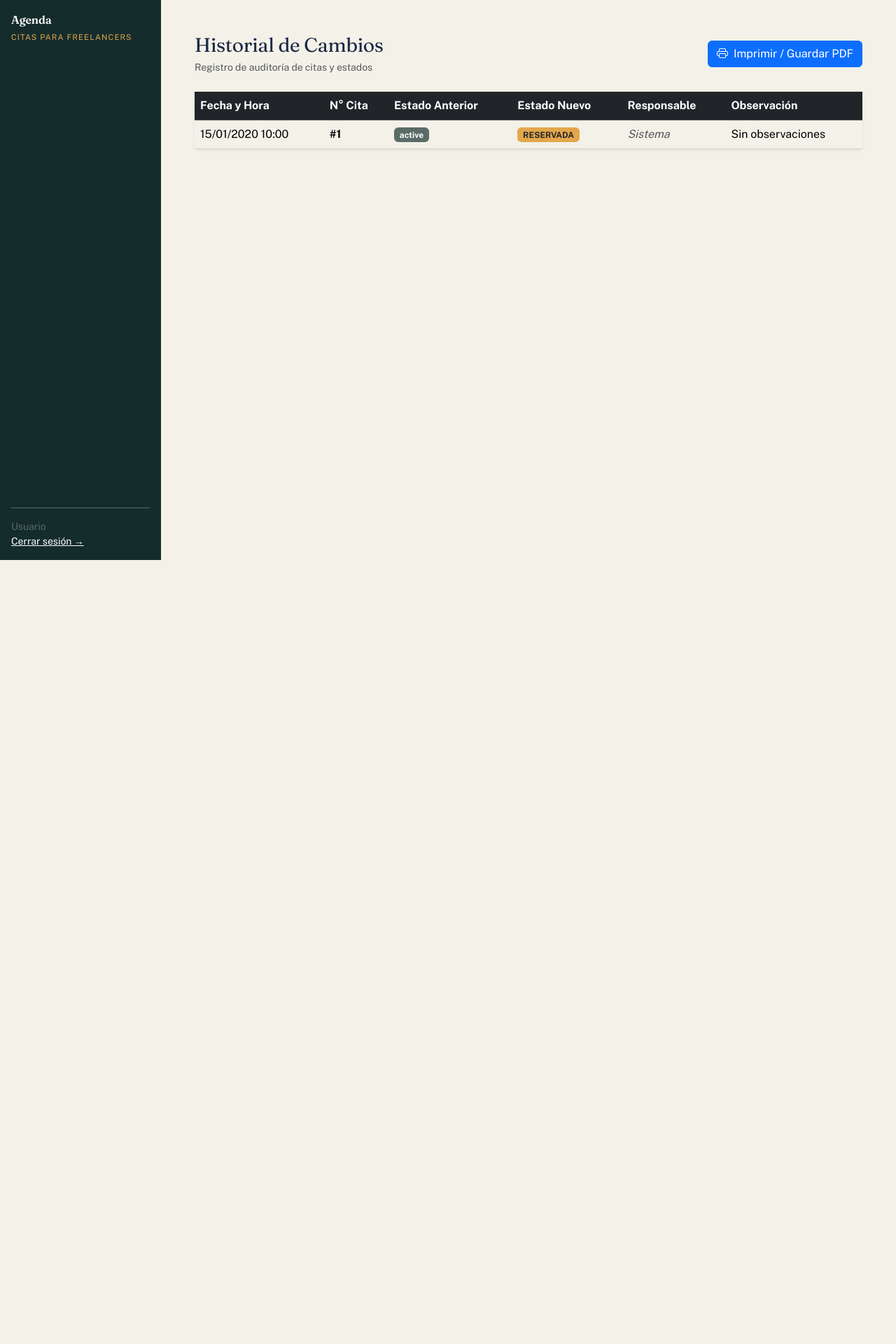
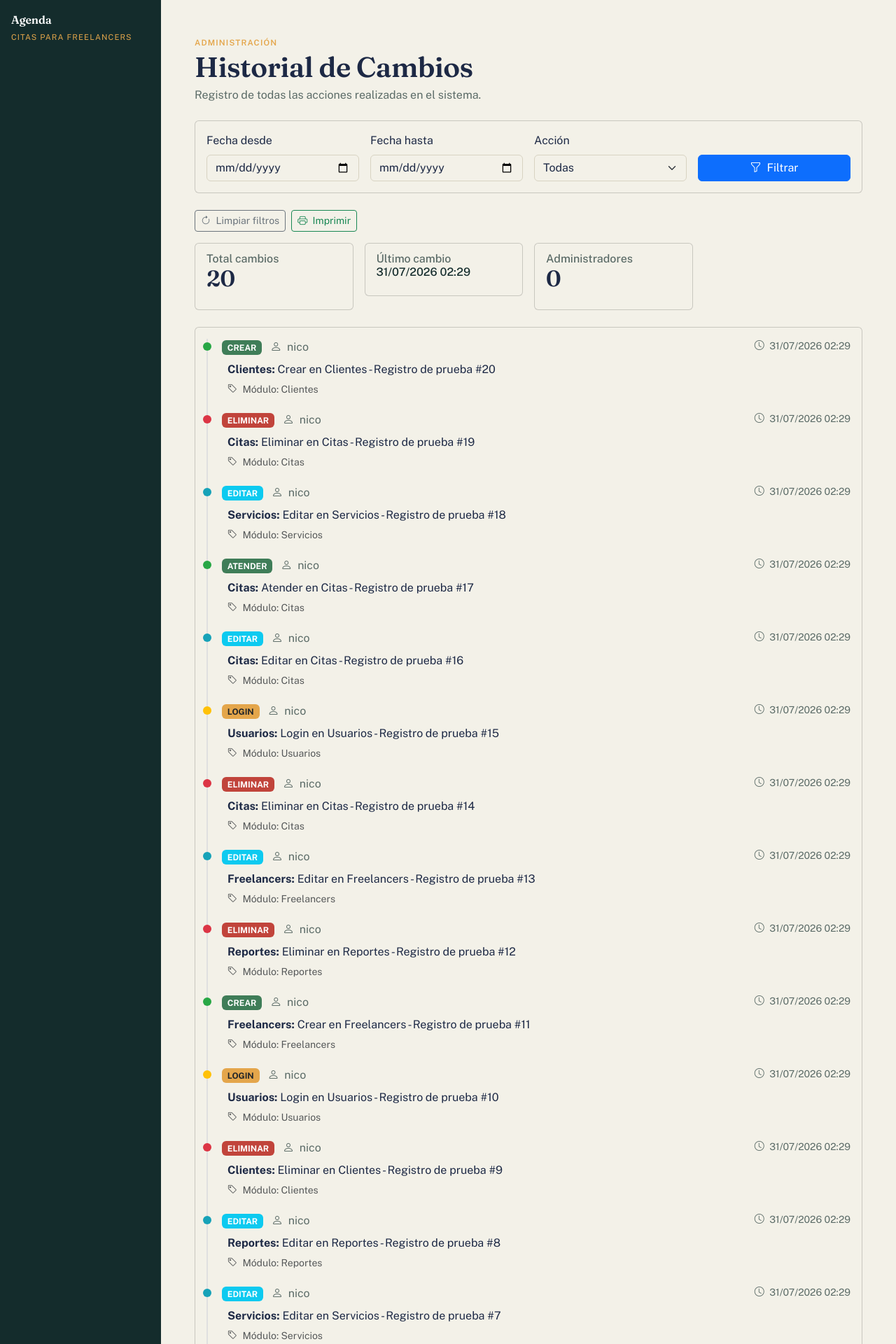
Before and after one commit to Nicole-cd/gestion-citas, a Django app: template gestionCitas/templates/admin/historial_cambios.html in a window 1280 px wide. Shown: the top 1920 px of the page at 70% size. Before the commit the page ends 800 px from the top, so only its background shows below. Run offline with Django 5.2, Linux system fonts and the light colour scheme; data comes from the database, SQL or seed files in the repository; tables that the repository leaves empty hold one stand-in row (values such as "Sample post"); the template is opened without the code that fills it: values that come from a table or form of the project are taken from there, most other values are stand-ins (such as "Sample title", 1, 10 or a date in 2020); parts of the project's set-up code (start-up, migrations or seed data) failed here and were passed over.

Commit message:
ya se creo el historial admin

```diff
--- a/gestionCitas/templates/admin/historial_cambios.html
+++ b/gestionCitas/templates/admin/historial_cambios.html
@@ -1,108 +1,179 @@
-{% extends "base.html" %}
+{% extends "citas/base.html" %}
+{% load static %}
 
 {% block title %}Historial de Cambios{% endblock %}
 
+{% block extra_head %}
+
+{% endblock %}
+
 {% block content %}
-<style>
-    @media print {
-        .sidebar, .offcanvas, .btn, nav, .no-print {
-            display: none !important;
-        }
-        body {
-            background-color: #fff !important;
-            font-size: 11pt;
-            color: #000 !important;
-        }
-        .container-fluid, .flex-grow-1 {
-            padding: 0 !important;
-            margin: 0 !important;
-            max-width: 100% !important;
-        }
-        .card {
-            border: none !important;
-            box-shadow: none !important;
-        }
-        .table {
-            width: 100% !important;
-            border-collapse: collapse !important;
-        }
-        .table th, .table td {
-            border: 1px solid #ddd !important;
-            padding: 6px !important;
-        }
-        .badge {
-            border: 1px solid #000;
-            color: #000 !important;
-            background: transparent !important;
-        }
-    }
-</style>
-
-<!-- Encabezado con Botón de Imprimir -->
-<div class="d-flex justify-content-between align-items-center mb-4">
-    <div>
-        <h2 class="h3 mb-1">Historial de Cambios</h2>
-        <p class="text-muted small mb-0">Registro de auditoría de citas y estados</p>
-    </div>
-
-    <button onclick="window.print()" class="btn btn-primary no-print">
-        <i class="bi bi-printer me-2"></i>Imprimir / Guardar PDF
-    </button>
+<div class="mb-4">
+    <small class="text-warning text-uppercase fw-semibold" style="letter-spacing:.1em;font-size:.72rem;">Administración</small>
+    <h1 class="mb-1">Historial de Cambios</h1>
+    <p class="text-secondary mb-0">Registro de todas las acciones realizadas en el sistema.</p>
 </div>
 
-<!-- Tabla de datos -->
-<div class="card shadow-sm border-0">
-    <div class="card-body p-0">
-        <div class="table-responsive">
-            <table class="table table-hover align-middle mb-0">
-                <thead class="table-dark">
-                    <tr>
-                        <th>Fecha y Hora</th>
-                        <th>N° Cita</th>
-                        <th>Estado Anterior</th>
-                        <th>Estado Nuevo</th>
-                        <th>Responsable</th>
-                        <th>Observación</th>
-                    </tr>
-                </thead>
-                <tbody>
-                    {% for registro in historial %}
-                    <tr>
-                        <td>{{ registro.fecha_registro|date:"d/m/Y H:i" }}</td>
-                        <td><strong>#{{ registro.cita.id }}</strong></td>
-                        <td>
-                            <span class="badge bg-secondary">{{ registro.estado_anterior }}</span>
-                        </td>
-                        <td>
-                            {% if registro.estado_nuevo == 'RESERVADA' %}
-                                <span class="badge bg-warning text-dark">{{ registro.estado_nuevo }}</span>
-                            {% elif registro.estado_nuevo == 'ATENDIDA' %}
-                                <span class="badge bg-success">{{ registro.estado_nuevo }}</span>
-                            {% elif registro.estado_nuevo == 'CANCELADA' %}
-                                <span class="badge bg-danger">{{ registro.estado_nuevo }}</span>
-                            {% else %}
-                                <span class="badge bg-info">{{ registro.estado_nuevo }}</span>
-                            {% endif %}
-                        </td>
-                        <td>
-                            {% if registro.usuario_responsable %}
-                                {{ registro.usuario_responsable.get_full_name|default:registro.usuario_responsable.username }}
-                            {% else %}
-                                <em class="text-muted">Sistema</em>
-                            {% endif %}
-                        </td>
-                        <td>{{ registro.observacion|default:"Sin observaciones" }}</td>
-                    </tr>
-                    {% empty %}
-                    <tr>
-                        <td colspan="6" class="text-center py-4 text-muted">
-                            No hay registros de cambios disponibles en el historial.
-                        </td>
-                    </tr>
-                    {% endfor %}
-                </tbody>
-            </table>
+<!-- Filtros -->
+<div class="card mb-4">
+    <div class="card-body">
+        <form method="get" class="row g-3">
+            <div class="col-md-3">
+                <label class="form-label">Fecha desde</label>
+                <input type="date" name="desde" class="form-control" value="{{ desde|default:'' }}">
+            </div>
+            <div class="col-md-3">
+                <label class="form-label">Fecha hasta</label>
+                <input type="date" name="hasta" class="form-control" value="{{ hasta|default:'' }}">
+            </div>
+            <div class="col-md-3">
+                <label class="form-label">Acción</label>
+                <select name="accion" class="form-select">
+                    <option value="">Todas</option>
+                    <option value="crear" {% if accion == 'crear' %}selected{% endif %}>Crear</option>
+                    <option value="editar" {% if accion == 'editar' %}selected{% endif %}>Editar</option>
+                    <option value="eliminar" {% if accion == 'eliminar' %}selected{% endif %}>Eliminar</option>
+                    <option value="cancelar" {% if accion == 'cancelar' %}selected{% endif %}>Cancelar</option>
+                    <option value="atender" {% if accion == 'atender' %}selected{% endif %}>Atender</option>
+                    <option value="login" {% if accion == 'login' %}selected{% endif %}>Login</option>
+                </select>
+            </div>
+            <div class="col-md-3 d-flex align-items-end">
+                <button type="submit" class="btn btn-primary w-100">
+                    <i class="bi bi-funnel me-1"></i> Filtrar
+                </button>
+            </div>
+        </form>
+    </div>
+</div>
+
+<!-- Botones de acción rápida -->
+<div class="mb-3 no-print">
+    <div class="d-flex gap-2 flex-wrap">
+        <a href="{% url 'historial_cambios' %}" class="btn btn-outline-secondary btn-sm">
+            <i class="bi bi-arrow-clockwise me-1"></i> Limpiar filtros
+        </a>
+        <button onclick="window.print()" class="btn btn-outline-success btn-sm">
+            <i class="bi bi-printer me-1"></i> Imprimir
+        </button>
+    </div>
+</div>
+
+<!-- Resumen de estadísticas -->
+<div class="row g-3 mb-4">
+    <div class="col-md-3">
+        <div class="card">
+            <div class="card-body">
+                <h6 class="card-subtitle text-secondary">Total cambios</h6>
+                <h2>{{ historial|length }}</h2>
+            </div>
+        </div>
+    </div>
+    <div class="col-md-3">
+        <div class="card">
+            <div class="card-body">
+                <h6 class="card-subtitle text-secondary">Último cambio</h6>
+                <h6 class="text-primary">
+                    {% if historial %}
+                        {{ historial.first.fecha_hora|date:"d/m/Y H:i" }}
+                    {% else %}
+                        -
+                    {% endif %}
+                </h6>
+            </div>
+        </div>
+    </div>
+    <div class="col-md-3">
+        <div class="card">
+            <div class="card-body">
+                <h6 class="card-subtitle text-secondary">Administradores</h6>
+                <h2>{{ total_admins|default:0 }}</h2>
+            </div>
         </div>
     </div>
 </div>
+
+<!-- Lista de cambios en formato timeline -->
+<div class="card">
+    <div class="card-body">
+        {% if historial %}
+        <div class="timeline">
+            {% for item in historial %}
+            <div class="timeline-item
+                {% if 'crear' in item.accion|lower %}success
+                {% elif 'editar' in item.accion|lower %}info
+                {% elif 'eliminar' in item.accion|lower or 'cancelar' in item.accion|lower %}danger
+                {% elif 'atender' in item.accion|lower %}success
+                {% elif 'login' in item.accion|lower %}warning
+                {% else %}info{% endif %}">
+
+                <div class="d-flex justify-content-between align-items-start mb-2">
+                    <div>
+                        <span class="badge
+                            {% if 'crear' in item.accion|lower %}bg-success
+                            {% elif 'editar' in item.accion|lower %}bg-info
+                            {% elif 'eliminar' in item.accion|lower or 'cancelar' in item.accion|lower %}bg-danger
+                            {% elif 'atender' in item.accion|lower %}bg-success
+                            {% elif 'login' in item.accion|lower %}bg-warning text-dark
+                            {% else %}bg-secondary{% endif %}">
+                            {{ item.accion|upper }}
+                        </span>
+                        <span class="text-secondary ms-2">
+                            <i class="bi bi-person me-1"></i>
+                            {{ item.administrador.nombre|default:"Sistema" }}
+                        </span>
+                    </div>
+                    <small class="text-secondary">
+                        <i class="bi bi-clock me-1"></i>
+                        {{ item.fecha_hora|date:"d/m/Y H:i" }}
+                    </small>
+                </div>
+
+                <div class="ms-2">
+                    <p class="mb-1">
+                        <strong>{{ item.modulo }}:</strong> {{ item.descripcion }}
+                    </p>
+                    <small class="text-muted">
+                        <i class="bi bi-tag me-1"></i>
+                        Módulo: {{ item.modulo }}
+                    </small>
+                </div>
+            </div>
+            {% endfor %}
+        </div>
+
+        <!-- Paginación (si es necesario) -->
+        {% if historial.has_other_pages %}
+        <nav class="mt-4">
+            <ul class="pagination justify-content-center">
+                {% if historial.has_previous %}
+                <li class="page-item">
+                    <a class="page-link" href="?page={{ historial.previous_page_number }}">&laquo;</a>
+                </li>
+                {% endif %}
+
+                {% for i in historial.paginator.page_range %}
+                <li class="page-item {% if historial.number == i %}active{% endif %}">
+                    <a class="page-link" href="?page={{ i }}">{{ i }}</a>
+                </li>
+                {% endfor %}
+
+                {% if historial.has_next %}
+                <li class="page-item">
+                    <a class="page-link" href="?page={{ historial.next_page_number }}">&raquo;</a>
+                </li>
+                {% endif %}
+            </ul>
+        </nav>
+        {% endif %}
+
+        {% else %}
+        <div class="text-center py-5">
+            <i class="bi bi-clock-history" style="font-size: 4rem; color: #ccc;"></i>
+            <h3 class="h5 mt-3 text-secondary">No hay registros en el historial</h3>
+            <p class="text-secondary">Las acciones realizadas en el sistema aparecerán aquí.</p>
+        </div>
+        {% endif %}
+    </div>
+</div>
 {% endblock %}
--- a/gestionCitas/templates/citas/_nav_items.html
+++ b/gestionCitas/templates/citas/_nav_items.html
@@ -81,12 +81,7 @@
                         <i class="bi bi-arrow-repeat me-2"></i>Historial de cambios
                 </a>
         </li>
-        <li class="nav-item">
-                <a class="nav-link {% if request.resolver_match.url_name == 'listado_freelancers' %}active{% endif %}"
-                        href="{% url 'listado_freelancers' %}">
-                        <i class="bi bi-people me-2"></i>Freelancers
-                </a>
-        </li>
+
 </ul>
 {% endif %}
 
--- a/gestionCitas/templates/citas/admin/dashboard.html
+++ b/gestionCitas/templates/citas/admin/dashboard.html
@@ -56,9 +56,7 @@
                     <a href="{% url 'reportes' %}" class="btn btn-outline-primary">
                         <i class="bi bi-bar-chart me-2"></i> Ver reportes
                     </a>
-                    <a href="{% url 'listado_freelancers' %}" class="btn btn-outline-success">
-                        <i class="bi bi-people me-2"></i> Gestionar freelancers
-                    </a>
+
                     <a href="{% url 'historial_cambios' %}" class="btn btn-outline-secondary">
                         <i class="bi bi-clock-history me-2"></i> Historial de cambios
                     </a>
--- a/gestionCitas/urls.py
+++ b/gestionCitas/urls.py
@@ -21,9 +21,9 @@ urlpatterns = [
 
     # admin
     path('admin-panel/', views.admin_dashboard, name='admin_dashboard'),
+    path('admin-panel/reportes/', views.reportes_view, name='reportes'),
     path('admin-panel/historial/', views.historial_cambios_view, name='historial_cambios'),
-    path('admin-panel/reportes/', views.reportes_view, name='reportes'),
-    path('admin-panel/freelancers/', views.listado_freelancers_view, name='listado_freelancers'),
+
 
 
 
```
Also changed, not shown: gestionCitas/admin.py (+0 -12 lines), gestionCitas/models.py (+137 -7 lines), gestionCitas/views.py (+35 -30 lines), db.sqlite3, gestionCitas/migrations/0006_alter_historialcambio_options_remove_cliente_activo_and_more.py (added).
